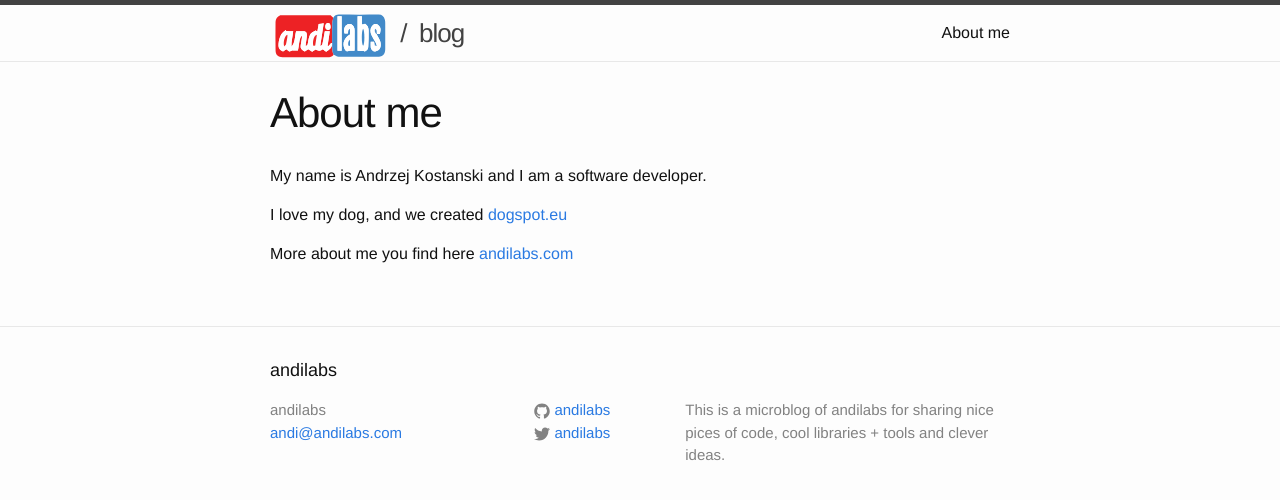
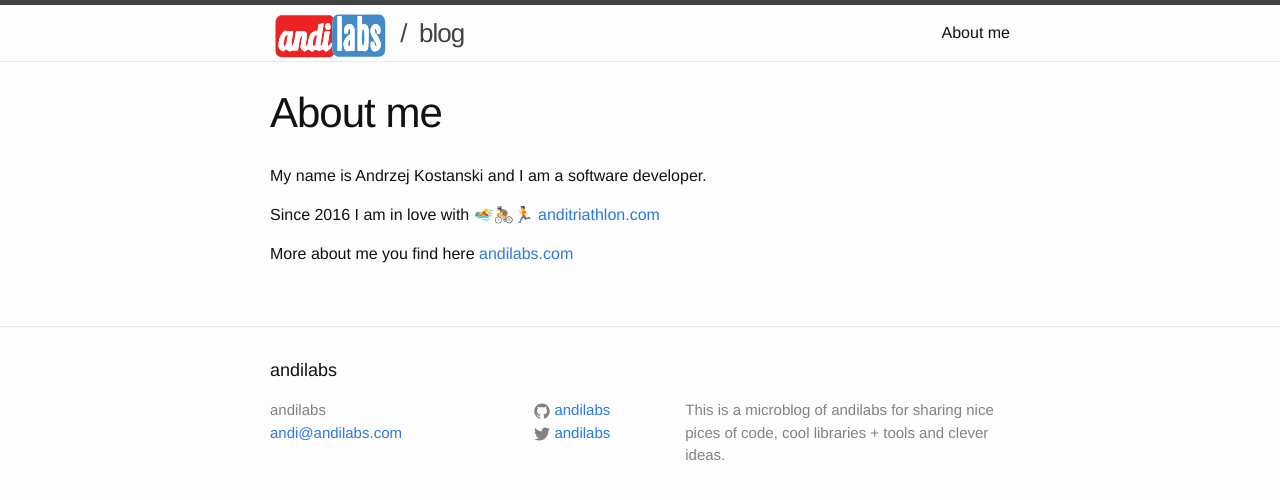
Before and after one commit to f4ww4z/andilabs.github.io, a Jekyll site: the page built from about.md, in a window 1280 px wide. Shown: the top 500 px of the page. Built offline with Jekyll 4.4.1, drawn with Linux system fonts in a browser that asks for light colours.

Commit message:
Update about.md

```diff
--- a/about.md
+++ b/about.md
@@ -6,6 +6,6 @@ permalink: /about-me/
 
 My name is Andrzej Kostanski and I am a software developer.
 
-I love my dog, and we created [dogspot.eu](http://dogspot.eu/)
+Since 2016 I am in love with 🏊🚴🏃 [anditriathlon.com](http://anditriathlon.com)
 
 More about me you find here [andilabs.com](http://andilabs.com/)
```
